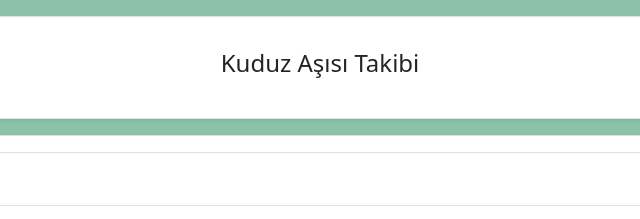
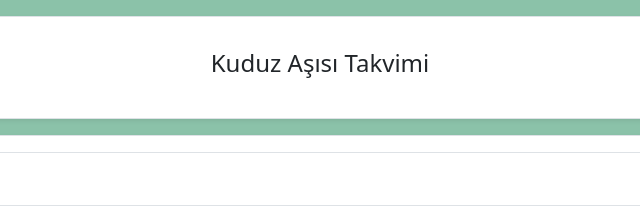
Before and after one commit to said-nuri-yildizz/kuduz-asisi-takvimi, a plain HTML site: page index.html in a window 1280 px wide. Shown: the top 219 px of the page, 320-960 px from the left. Drawn offline with nearby package versions, Linux system fonts and the light colour scheme.

Commit message:
Add files via upload

```diff
--- a/index.html
+++ b/index.html
@@ -4,7 +4,7 @@
 <head>
     <meta charset="utf-8">
     <meta name="viewport" content="width=device-width, initial-scale=1">
-    <title>Kuduz Aşısı Takibi</title>
+    <title>Kuduz Aşısı Takvimi</title>
     <link href="https://cdn.jsdelivr.net/npm/bootstrap@5.2.0/dist/css/bootstrap.min.css" rel="stylesheet"
         integrity="sha384-gH2yIJqKdNHPEq0n4Mqa/HGKIhSkIHeL5AyhkYV8i59U5AR6csBvApHHNl/vI1Bx" crossorigin="anonymous">
 
@@ -17,7 +17,7 @@
                 <div class="col-2 text-end">
                 </div>
                 <div class="col-8 text-center">
-                    <h1 class="fs-4 fw-normal">Kuduz Aşısı Takibi</h1>
+                    <h1 class="fs-4 fw-normal">Kuduz Aşısı Takvimi</h1>
                 </div>
                 <div class="col-2 text-start">
                 </div>
```
